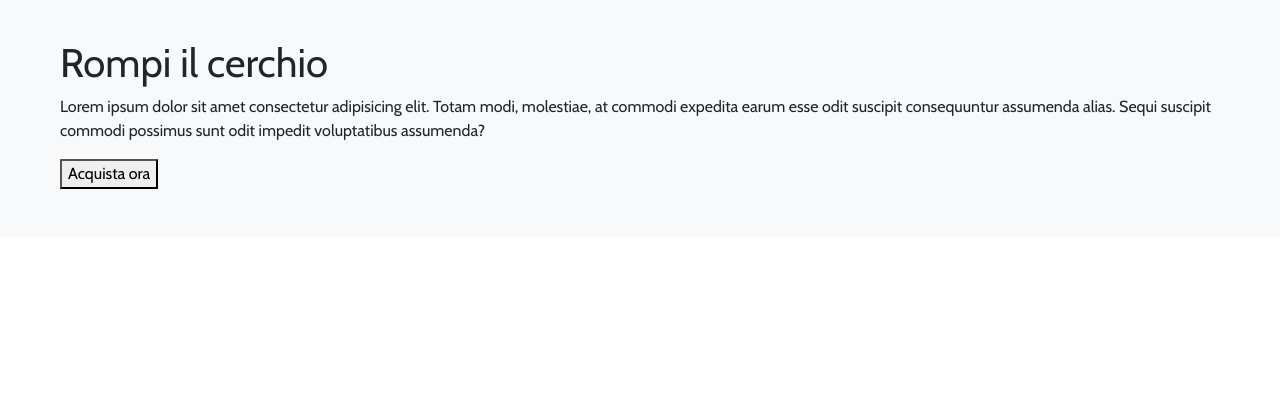
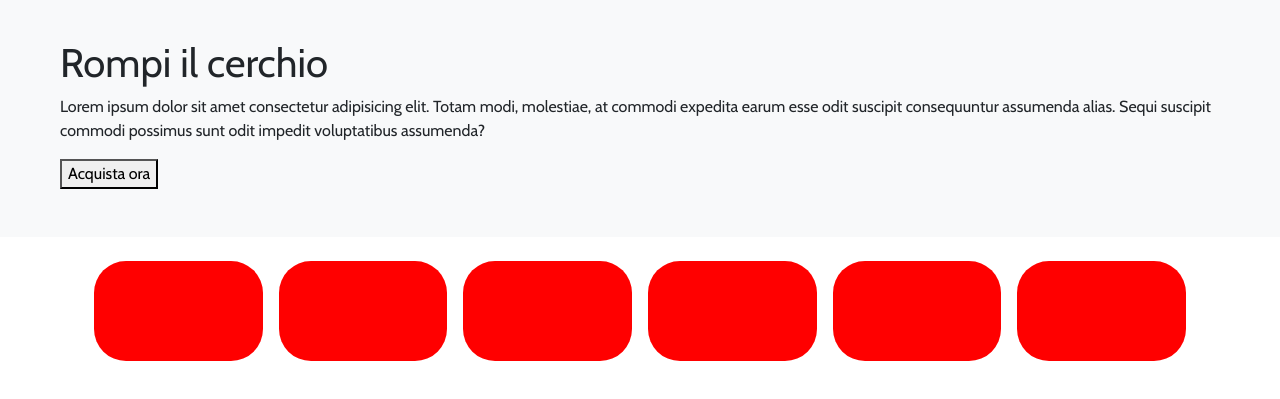
Before and after one commit to ManuelBravaccini/htmlcss-playstation, a plain HTML site: page index.html in a window 1280 px wide. Shown: the part 85-484 px from the top of the page. Drawn offline with nearby package versions, Linux system fonts and the light colour scheme.

Commit message:
Added section "games"

```diff
--- a/css/style.css
+++ b/css/style.css
@@ -1,3 +1,8 @@
 *{
     font-family: "Cabin", "Helvetica Neue", Helvetica, Arial, sans-serif;
 }
+
+.cards {
+    height: 100px;
+    background-color: red;
+}
--- a/index.html
+++ b/index.html
@@ -120,7 +120,34 @@
             </div>
        </section>
        <section id="games">
-
+        <div class="container p-4">
+            <div class="row g-3">
+                <div class="col-6 col-sm-4 col-lg-2">
+                    <div class="cards rounded-5">
+                    </div>
+                </div>
+                <div class="col-6 col-sm-4 col-lg-2">
+                    <div class="cards rounded-5">
+                    </div>
+                </div>
+                <div class="col-6 col-sm-4 col-lg-2">
+                    <div class="cards rounded-5">
+                    </div>
+                </div>
+                <div class="col-6 col-sm-4 col-lg-2">
+                    <div class="cards rounded-5">
+                    </div>
+                </div>
+                <div class="col-6 col-sm-4 col-lg-2">
+                    <div class="cards rounded-5">
+                    </div>
+                </div>
+                <div class="col-6 col-sm-4 col-lg-2">
+                    <div class="cards rounded-5">
+                    </div>
+                </div>
+            </div>
+        </div>
        </section>
     </main>
     <footer>
```
